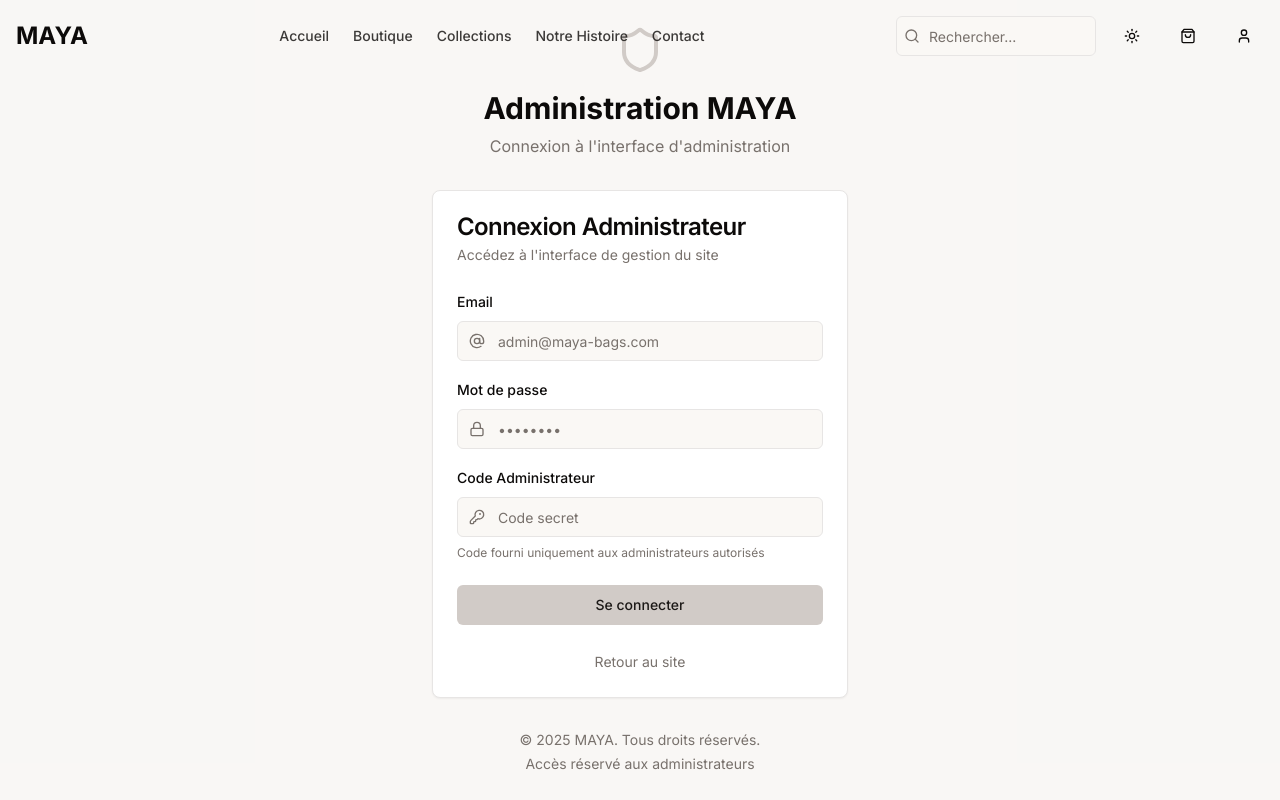
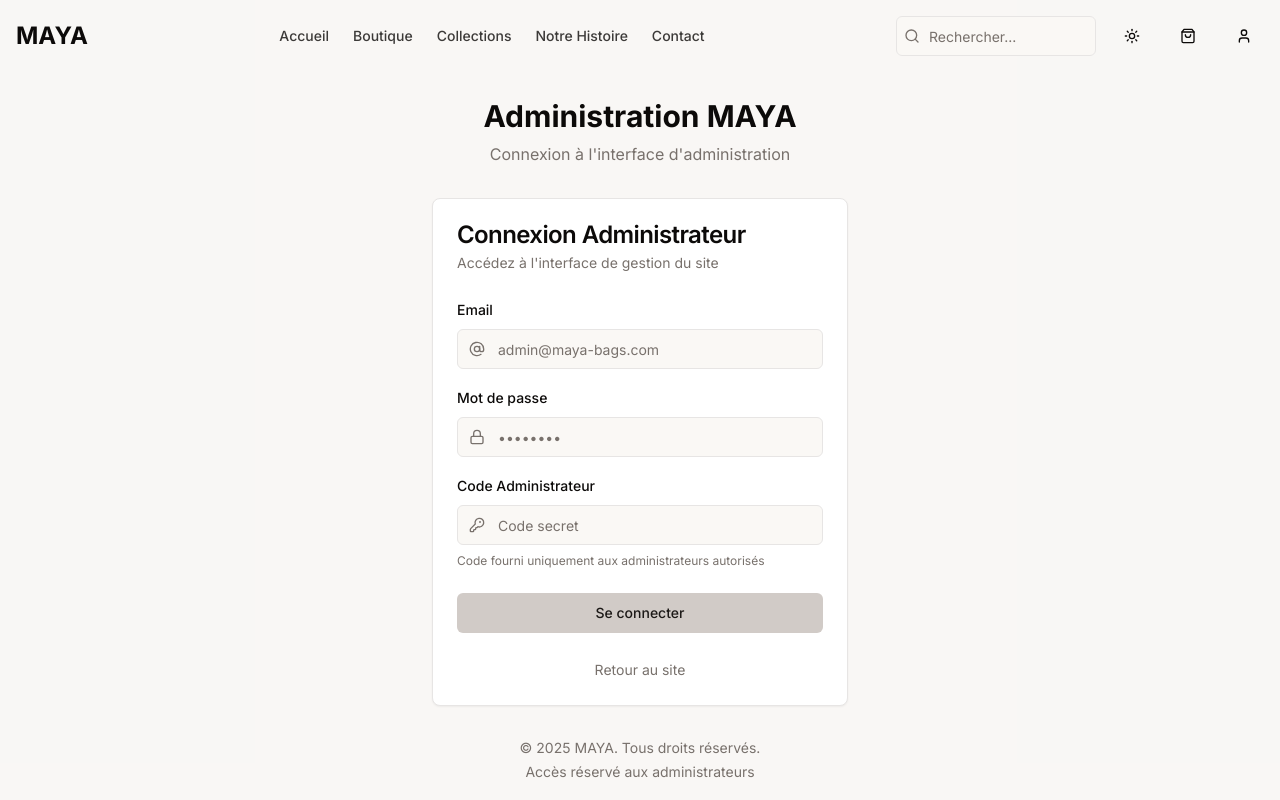
Before and after one commit to sylvain78saravanane/maya-ecommerce, a Next.js app: page /connexionAdmin in a window 1280 px wide. Shown: the top 800 px of the page. Built offline with nearby package versions, Linux system fonts and the light colour scheme.

Commit message:
connexion administrateur

```diff
--- a/app/connexionAdmin/page.tsx
+++ b/app/connexionAdmin/page.tsx
@@ -3,7 +3,6 @@
 
 import { useState } from "react"
 import { useRouter } from "next/navigation"
-import Image from "next/image"
 import Link from "next/link"
 import { useAuth } from "@/hooks/use-auth"
 import { Button } from "@/components/ui/button"
@@ -11,7 +10,7 @@ import { Input } from "@/components/ui/input"
 import { Label } from "@/components/ui/label"
 import { Card, CardContent, CardDescription, CardFooter, CardHeader, CardTitle } from "@/components/ui/card"
 import { useToast } from "@/hooks/use-toast"
-import { Shield, Lock, AtSign, KeyRound } from "lucide-react"
+import { Lock, AtSign, KeyRound } from "lucide-react"
 
 export default function AdminLoginPage() {
     const [email, setEmail] = useState("")
@@ -63,10 +62,7 @@ export default function AdminLoginPage() {
     return (
         <div className="flex min-h-screen items-center justify-center bg-muted/30">
             <div className="w-full max-w-md px-4">
-                <div className="flex flex-col items-center justify-center mb-8">
-                    <div className="mb-4">
-                        <Shield className="h-12 w-12 text-primary" />
-                    </div>
+                <div className="flex flex-col items-center justify-center mb-8" style={{ marginTop: "5rem" }}>
                     <h1 className="text-3xl font-bold">Administration MAYA</h1>
                     <p className="text-muted-foreground mt-2">Connexion à l'interface d'administration</p>
                 </div>
```
